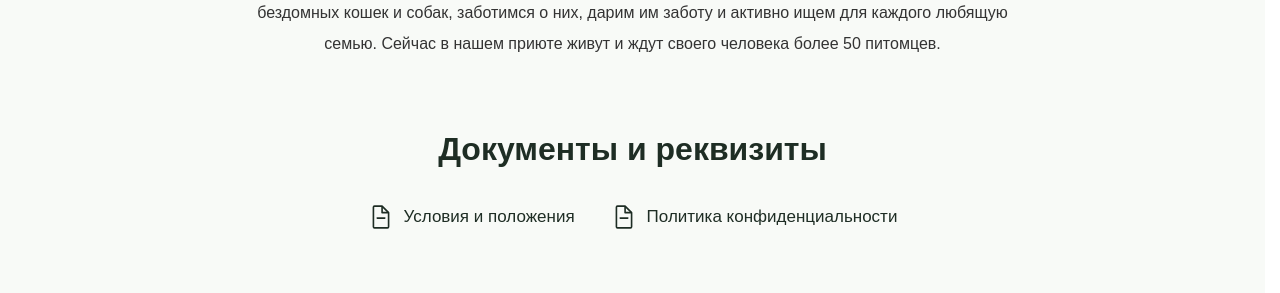
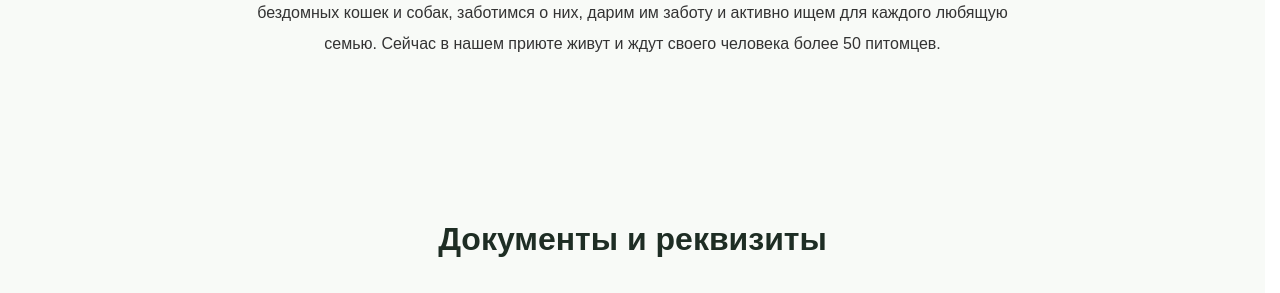
Before and after one commit to schustov05-debug/dobriy-gorodok-frontend, a React (Vite) app: page /about in a window 1280 px wide. Shown: the part 626-919 px from the top of the page. Built offline with nearby package versions, Linux system fonts and the light colour scheme.

Commit message:
update site

```diff
--- a/src/components/DocumentsSection.jsx
+++ b/src/components/DocumentsSection.jsx
@@ -2,6 +2,7 @@
 // Блок "Документы и реквизиты" для страницы "О приюте" — кликабельные документы для скачивания
 import termsPdf from '../assets/docs/terms-and-conditions.pdf';
 import privacyPdf from '../assets/docs/privacy-policy.pdf';
+import catGif from '../assets/cat-3.gif'; // Импорт новой GIF
 
 const DOCUMENTS = [
   { title: 'Условия и положения', file: termsPdf, filename: 'Условия и положения.pdf' },
@@ -13,13 +14,33 @@ export default function DocumentsSection() {
     <section style={{
       maxWidth: '1000px',
       margin: '0 auto',
-      padding: '0px 5%',
+      padding: '0px 0%',
       textAlign: 'center',
+      display: 'flex',
+      flexDirection: 'column',
+      alignItems: 'center' // Центрируем GIF и контент по горизонтали
     }}>
+
+      {/* GIF-анимация без отступов снизу */}
+      <img
+        src={catGif}
+        alt="Кот"
+        style={{
+          display: 'block',
+          margin: '0',
+          padding: '0',
+          marginBottom: '0px', // Гарантируем отсутствие отступа снизу
+          maxWidth: '380px',   // Можете изменить размер под ваш дизайн
+          width: '100%',
+          objectFit: 'contain'
+        }}
+      />
+
       <h2 style={{
         fontSize: '32px',
         fontWeight: '700',
         color: '#1E2D24',
+        marginTop: '0px',      // Обязательно сбрасываем стандартный отступ H2 сверху
         marginBottom: '36px',
       }}>
         Документы и реквизиты
--- a/src/pages/About.jsx
+++ b/src/pages/About.jsx
@@ -3,6 +3,7 @@ import { Link } from 'react-router-dom';
 import aboutBanner from '../assets/about.png';
 import { useEffect } from 'react';
 import DocumentsSection from '../components/DocumentsSection';
+import aboutGif from '../assets/cat-3.gif';
 
 export default function About() {
     useEffect(() => {
@@ -58,7 +59,7 @@ export default function About() {
                     fontSize: '16px',
                     lineHeight: '1.95',
                     color: '#333333',
-                    marginBottom: '45px',
+                    marginBottom: '10px',
                     textAlign: 'center'
                 }}>
                     Мы — команда волонтёров мини-приюта «Добрый городок» в Санкт-Петербурге.
```
Also changed, not shown: src/assets/cat-3.gif (added).
